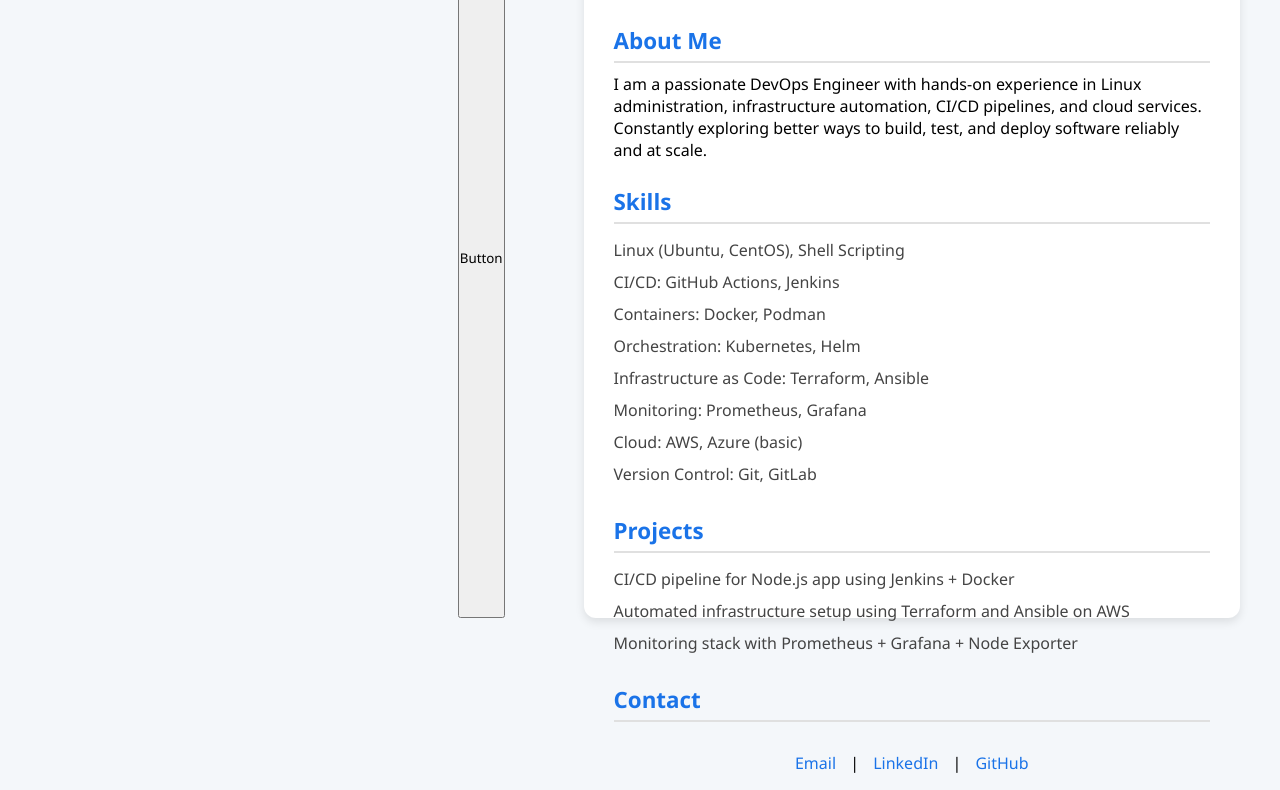
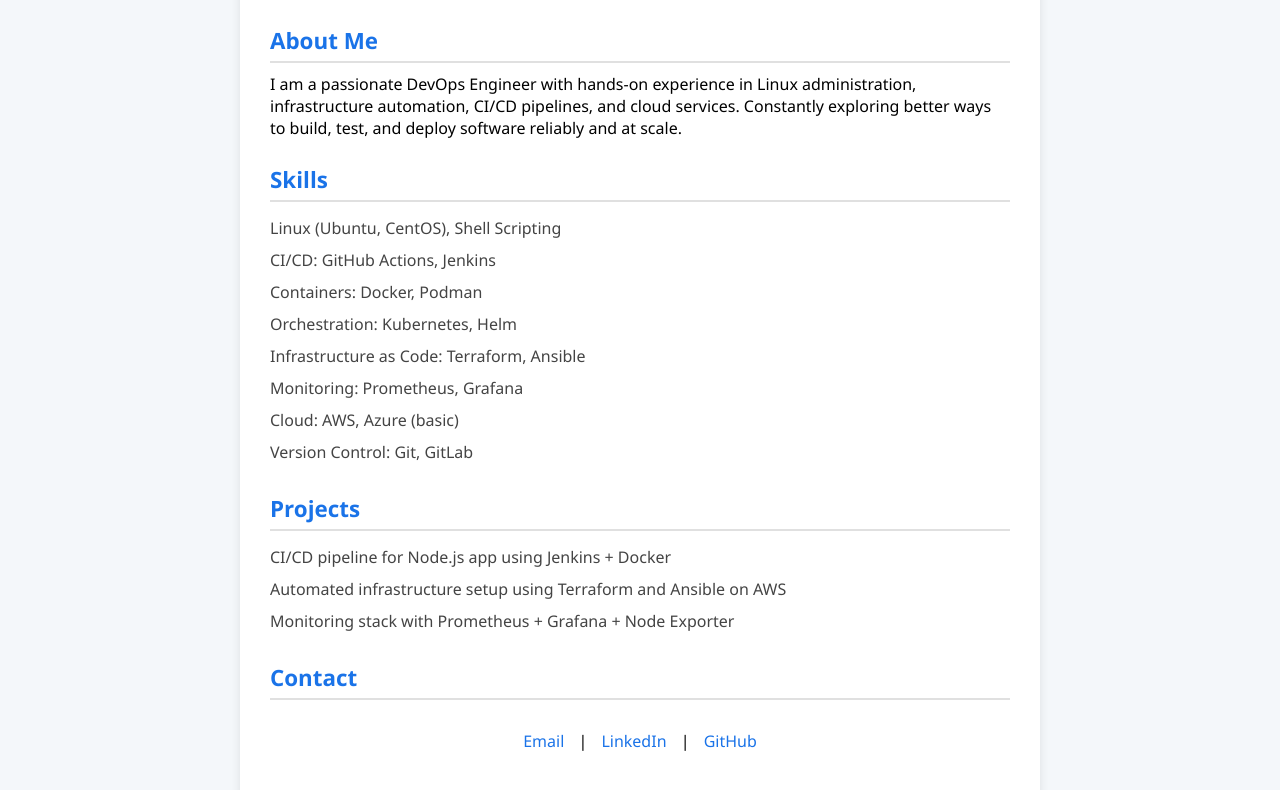
Before and after one commit to moosa-devops/LocalRepo, a plain HTML site: page index.html in a window 1280 px wide. Shown: the part 142-932 px from the top of the page. Drawn offline with Linux system fonts and the light colour scheme.

Commit message:
new index created

```diff
--- a/index.html
+++ b/index.html
@@ -1,9 +1,3 @@
-<h1>Welcome to Local Repo</h1>
-
-<h2>This the feature for feature1 branch</h2>
-
-<button>Button</button>
-<p>paragraph</p>
 <!DOCTYPE html>
 <html lang="en">
 <head>
```
